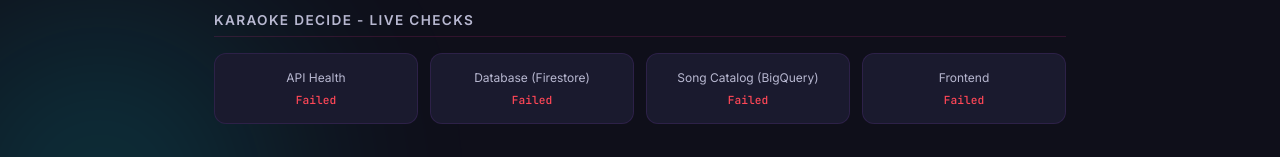
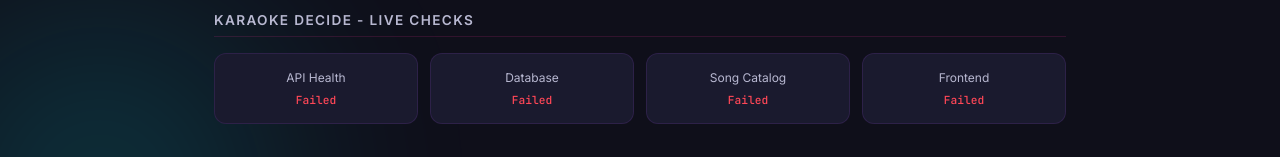
Before and after one commit to nomadkaraoke/status, a website: page index.html in a window 1280 px wide. Shown: the part 511-668 px from the top of the page. Drawn offline with Linux system fonts and the light colour scheme; no server answers.

Commit message:
style: simplify Database and Song Catalog labels

```diff
--- a/index.html
+++ b/index.html
@@ -637,11 +637,11 @@
         <span class="check-result loading" id="check-health">Checking...</span>
       </div>
       <div class="check-item">
-        <span class="check-name">Database (Firestore)</span>
+        <span class="check-name">Database</span>
         <span class="check-result loading" id="check-firestore">Checking...</span>
       </div>
       <div class="check-item">
-        <span class="check-name">Song Catalog (BigQuery)</span>
+        <span class="check-name">Song Catalog</span>
         <span class="check-result loading" id="check-bigquery">Checking...</span>
       </div>
       <div class="check-item">
```
